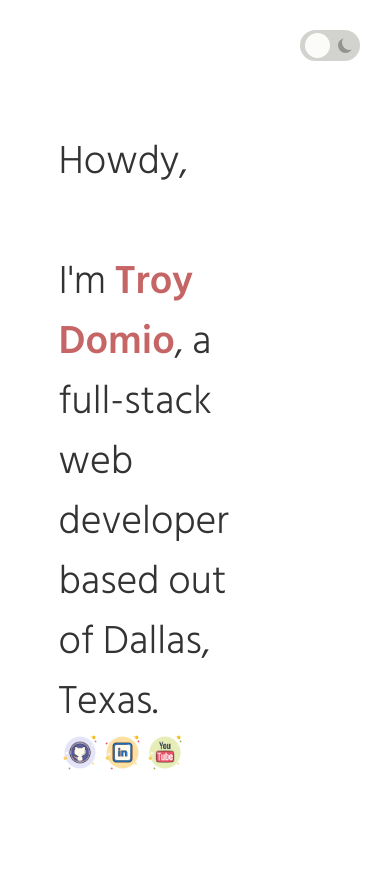
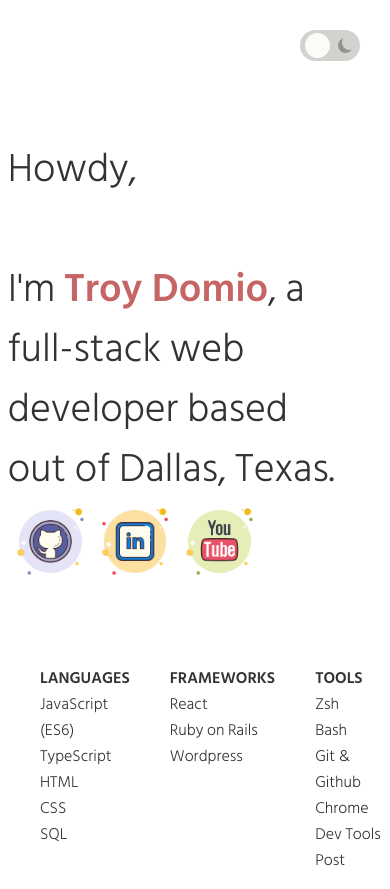
Before and after one commit to troydomio/personal_portfolio_v1, a React (Create React App) app: page / in a window 390 px wide. Before the commit the page ends 844 px from the top, so only its background shows below. Built offline with nearby package versions, Linux system fonts and the light colour scheme.

Commit message:
formatted hero section for mobile

```diff
--- a/src/App.css
+++ b/src/App.css
@@ -60,25 +60,17 @@ body{
 
 /* Intro/Hero component CSS */
 
-.heroContainer{
-  padding-left: 15%;
-  padding-right: 30%;
- text-align: left;
 
-}
-/* .heading{
-  display: flex;
-  justify-content: space-between;
-  padding-right: 300px;
-} */
+
 .subheading{
   display: flex;
   justify-content: left;
   font-size: 40px;
+  width: 87%;
   line-height: 60px;
-  margin-right: 70px;
+  padding: 1%;
+  margin: 1%;
 }
-
 .name{
   color: #C66565;
   font-weight: bold;
@@ -95,3 +87,55 @@ body{
   max-width:25%;
   height:auto;
 }
+
+/* Skills section*/
+ .skillsContainer{
+display: inline-flex;
+justify-content: center;
+
+}
+li{
+ list-style-type: none;
+}
+/* .lang{
+  padding-left: 20vh;
+}
+.frame{
+ padding-left: 40vh;
+}
+.tool{
+  padding-left: 65%;
+
+} */
+.skillsText{
+
+
+}
+.ul{
+  font-weight: bold;
+}
+.skills{
+  font-size: 50px;
+  margin-top: -137px;
+  margin-left: 3vh;
+  color:#C66565;
+  font-weight: bold;
+}
+.mainskills{
+  margin-top: 10%;
+}
+.skill{
+  /* display: flex;
+  flex-wrap: wrap; */
+  width: 98%;
+
+}
+
+@media only screen and (min-width:970px) {
+  .heroContainer{
+    padding-left: 15%;
+    padding-right: 30%;
+   text-align: left;
+
+  }
+}
--- a/src/App.js
+++ b/src/App.js
@@ -11,6 +11,7 @@ function App() {
   <div>
     <ToggleTheme/>
     <Hero/>
+    <Skills/>
   </div>
   );
 }
--- a/src/components/Skills.js
+++ b/src/components/Skills.js
@@ -1,10 +1,40 @@
 import React from 'react'
 
 const Skills = () => {
+
     return (
-        <div>
-            <h3>skills go here</h3>
-        </div>
+
+        <div className="skillsContainer">
+                <div className="skill">
+                    <ul><span className="ul">LANGUAGES</span>
+                      <li>JavaScript (ES6)</li>
+                      <li>TypeScript</li>
+                      <li>HTML</li>
+                      <li>CSS</li>
+                      <li>SQL</li>
+                    </ul>
+                </div>
+                <div className="skill">
+                <ul><span className="ul">FRAMEWORKS</span>
+                      <li>React</li>
+                      <li>Ruby on Rails</li>
+                      <li>Wordpress</li>
+                    </ul>
+                </div>
+                <div className="skill">
+                <ul><span className="ul">TOOLS</span>
+                      <li>Zsh</li>
+                      <li>Bash</li>
+                      <li>Git & Github</li>
+                      <li>Chrome Dev Tools</li>
+                      <li>Post</li>
+                    </ul>
+                </div>
+            </div>
+
+
+
+
     )
 }
 
```
